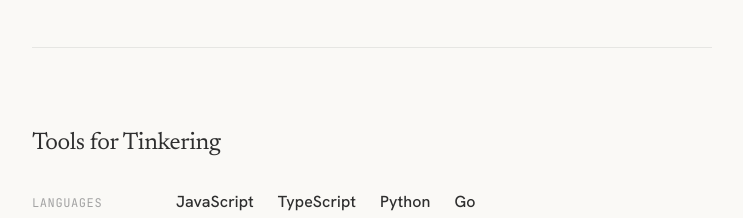
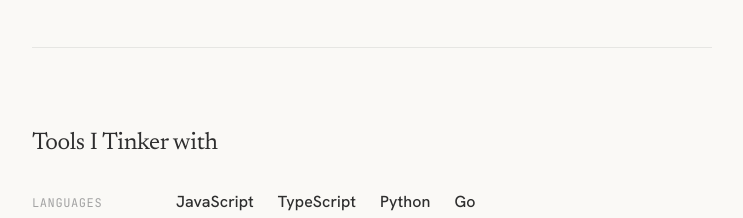
Before and after one commit to builtby-SHIV/portfolio, a Next.js app: page / in a window 1280 px wide. Shown: the part 800-1018 px from the top of the page, without its empty margins (268-1011 px from the left). Built offline with nearby package versions, Linux system fonts and the light colour scheme.

Commit message:
deployment

```diff
--- a/app/page.tsx
+++ b/app/page.tsx
@@ -51,7 +51,7 @@ export default function Home() {
             className="text-2xl mb-8"
             style={{ fontFamily: "var(--font-newsreader), Georgia, serif" }}
           >
-            Tools for Tinkering
+            Tools I Tinker with
           </h2>
           <div className="space-y-6 text-sm sm:text-base">
             <div className="flex flex-col sm:flex-row sm:items-baseline gap-2 sm:gap-8">
```
